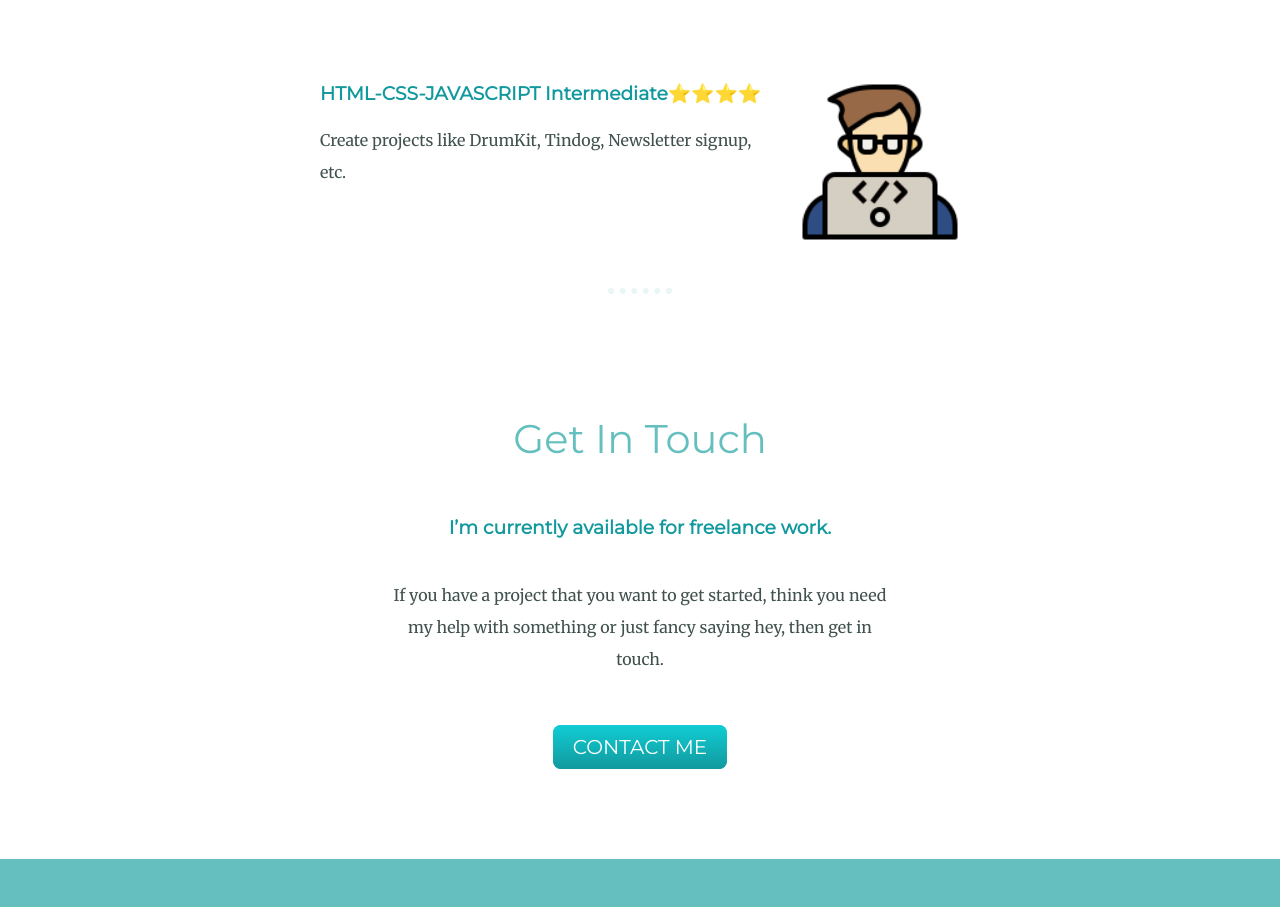
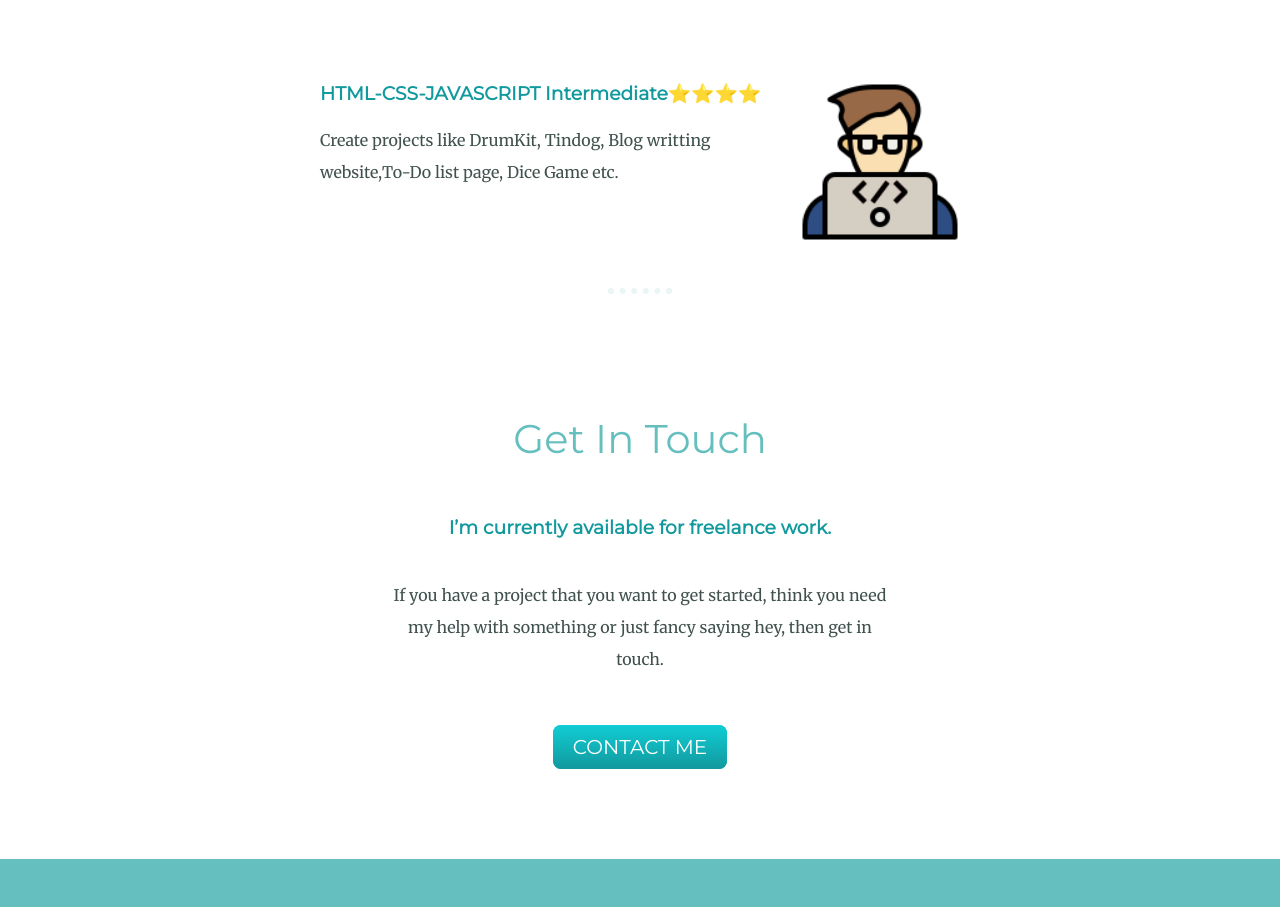
Before and after one commit to Nadeem-Ahmad786/Nadeem-Ahmad786.github.io, a plain HTML site: page index.html in a window 1280 px wide. Shown: the part 1820-2727 px from the top of the page. Drawn offline with Linux system fonts and the light colour scheme.

Commit message:
Update index.html

```diff
--- a/index.html
+++ b/index.html
@@ -34,7 +34,7 @@
         <div class="skill-row">
           <img class="web-development" src="images/coding.png" alt="web-developer-img">
           <h3>HTML-CSS-JAVASCRIPT Intermediate⭐⭐⭐⭐</h3>
-          <p>Create projects  like DrumKit, Tindog, Newsletter signup, etc.</p>
+          <p>Create projects  like DrumKit, Tindog, Blog writting website,To-Do list page, Dice Game etc.</p>
         </div>
       </div>
       <hr>
```
